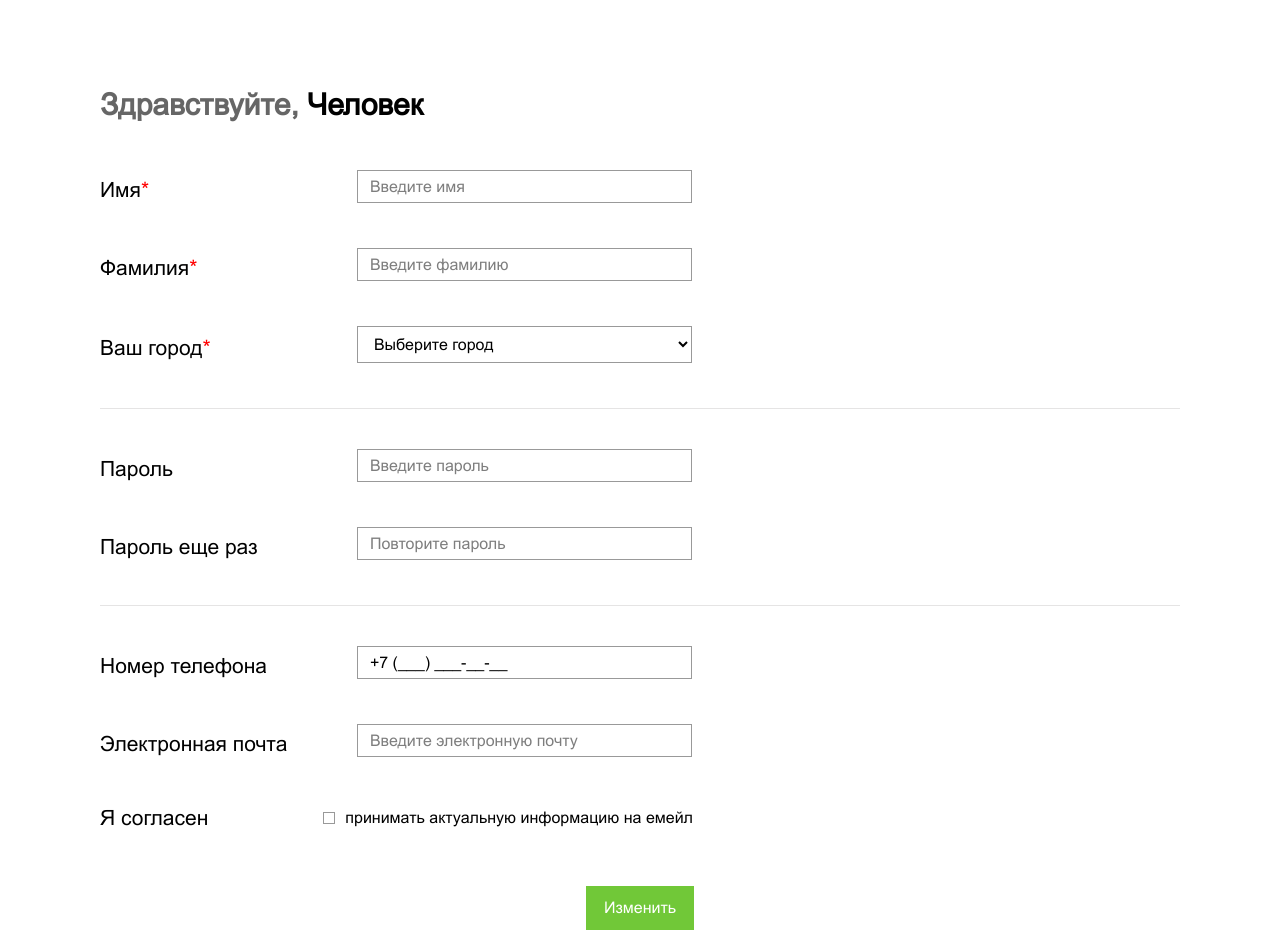
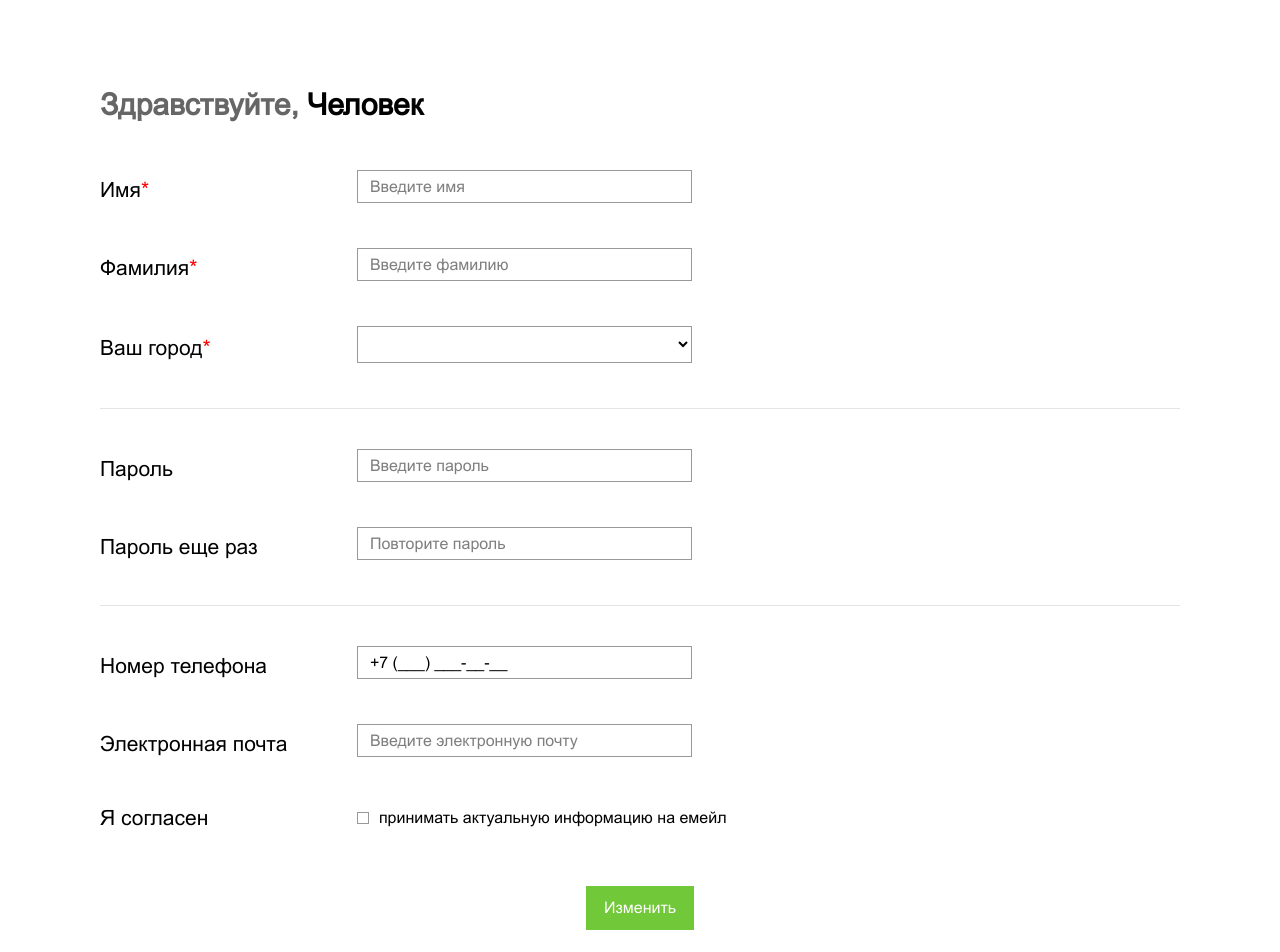
Before and after one commit to TatianaIsk/registration-test, a Next.js app: page / in a window 1280 px wide. Shown: the top 952 px of the page. Built offline with nearby package versions, Linux system fonts and the light colour scheme.

Commit message:
fix: input, select functionality and validation

```diff
--- a/app/(site)/MainPage.module.scss
+++ b/app/(site)/MainPage.module.scss
@@ -20,18 +20,29 @@
   }
 
   .checkbox {
-    display: flex;
+    display: grid;
+    grid-template-columns: 0.3fr 1fr;
+    grid-gap: 10px;
     align-items: center;
     margin-bottom: 40px;
+
+    @media screen and (max-width: $desktop-s) {
+      grid-template-columns: 0.4fr 1fr;
+      grid-gap: 10px;
+    }
+
+    @media screen and (max-width: $mobile) {
+      grid-template-columns: 0.4fr 1fr;
+      grid-gap: 10px;
+    }
 
     .textCheckbox {
       font-size: 21px;
       font-style: normal;
       font-weight: 400;
-      margin-right: 115px;
 
-      @media screen and (max-width: $mobile-l) {
-        font-size: 14px;
+      @media screen and (max-width: $mobile) {
+        font-size: 18px;
       }
     }
   }
--- a/app/(site)/helpers/validation.ts
+++ b/app/(site)/helpers/validation.ts
@@ -3,9 +3,9 @@ import * as yup from 'yup';
 export const validationSchema = yup.object().shape({
   firstName: yup
     .string()
-    .matches(/^[а-яА-ЯёЁ]$/, 'Должна использоваться кириллица')
-    .min(2, 'Используйте не менее 2 символов')
-    .required('Это поле должно быть заполнено'),
+    .required('Это поле должно быть заполнено')
+    .matches(/^[а-яА-ЯёЁ]+$/, 'Должна использоваться кириллица')
+    .min(2, 'Используйте не менее 2 символов'),
   lastName: yup
     .string()
     .matches(/^[а-яА-ЯёЁ]{2,}$/, 'Должна использоваться кириллица')
@@ -20,14 +20,14 @@ export const validationSchema = yup.object().shape({
     .string()
     .oneOf([yup.ref('password')], 'Пароли не совпадают')
     .required('Это поле должно быть заполнено'),
-  phone: yup.string().matches(/^^((8|\+7)[\- ]?)?(\(?\d{3}\)?[\- ]?)?[\d\- ]{7}$/gm, 'Введите корректные данные'),
+  phone: yup.string().matches(/^^((8|\+7)[\- ]?)?(\(?\d{3}\)?[\- ]?)?[\d\- ]+$/gm, 'Введите корректные данные'),
   checkbox: yup.boolean(),
   email: yup
     .string()
     .when('checkbox', {
       is: true,
       then: schema => schema.required('Email должен быть заполнен'),
+      otherwise: schema => schema.optional(),
     })
-    .email('Введите верный email')
-    .matches(/^[-\w.]+@([A-z0-9][-A-z0-9]+\.)+[A-z]{2,4}$/gm, 'Введите корректные данные'),
+    .email('Введите верный email'),
 });
--- a/app/(site)/page.tsx
+++ b/app/(site)/page.tsx
@@ -1,12 +1,12 @@
 'use client';
 import { useState, useEffect } from 'react';
-import { useForm } from 'react-hook-form';
+import { FormProvider, useForm, useWatch } from 'react-hook-form';
 import { yupResolver } from '@hookform/resolvers/yup';
 import { validationSchema } from './helpers/validation';
 
 import cities from '@/json/cities.json';
 
-import MainPageState from './utils/MainPageState';
+import { MainPageState } from './utils/MainPageState';
 import initialState from './utils/initialState';
 
 import Button from '@/components/ui/Button';
@@ -15,19 +15,21 @@ import Title from '@/components/ui/Title';
 import Select from '@/components/ui/Select';
 import InputPhone from '@/components/ui/Input/InputPhone';
 import Checkbox from '@/components/ui/Input/Checkbox';
-import Error from '@/components/ui/Error';
 
 import s from './MainPage.module.scss';
 
 const MainPage = () => {
+  const form = useForm<MainPageState>({
+    defaultValues: initialState,
+    resolver: yupResolver(validationSchema),
+  });
+
   const {
     register,
     handleSubmit,
     formState: { errors },
-  } = useForm<MainPageState>({
-    defaultValues: initialState,
-    resolver: yupResolver(validationSchema),
-  });
+  } = form;
+
   const [lastModified, setLastModified] = useState<Date | null>(null);
 
   useEffect(() => {
@@ -57,70 +59,31 @@ const MainPage = () => {
   };
 
   return (
+    <FormProvider {...form}>
       <form className={s.container} onSubmit={onSubmit}>
         <Title name='Человек' />
         <div className={s.mainBlock}>
-        <Input
-          {...register('firstName')}
-          classNames={{ input: errors.firstName && s.inputError }}
-          label='Имя'
-          required
-          placeholder='Введите имя'
-          htmlFor='firstName'
-          error={errors.firstName?.message}
-        />
-        <Input
-          {...register('lastName')}
-          classNames={{ input: errors.lastName && s.inputError }}
-          label='Фамилия'
-          required
-          placeholder='Введите фамилию'
-          htmlFor='lastName'
-          error={errors.lastName?.message}
-        />
-        <Select
-          {...register('cities')}
-          classNames={{ select: errors.selectCities && s.inputError }}
-          options={cities}
-          label='Ваш город'
-          required
-          htmlFor='cities'
-          error={errors.selectCities?.message}
-        />
+          <Input classNames={{ input: errors.firstName && s.inputError }} label='Имя' required placeholder='Введите имя' htmlFor='firstName' error={errors.firstName?.message} name='firstName' />
+          <Input classNames={{ input: errors.lastName && s.inputError }} label='Фамилия' required placeholder='Введите фамилию' htmlFor='lastName' name='lastName' />
+          <Select classNames={{ select: errors.selectCities && s.inputError }} options={cities} label='Ваш город' required htmlFor='selectCities' name='selectCities' />
         </div>
         <div className={s.passwordBlock}>
+          <Input {...register('password')} classNames={{ input: errors.password && s.inputError }} label='Пароль' placeholder='Введите пароль' htmlFor='password' type='password' name='password' />
           <Input
-          {...register('password')}
-          classNames={{ input: errors.password && s.inputError }}
-          label='Пароль'
-          placeholder='Введите пароль'
-          htmlFor='password'
-          type='password'
-          error={errors.password?.message}
-        />
-        <Input
-          {...register('confirmPassword')}
             classNames={{ input: errors.confirmPassword && s.inputError }}
             label='Пароль еще раз'
             placeholder='Повторите пароль'
             htmlFor='confirmPassword'
             type='password'
-          error={errors.confirmPassword?.message}
+            name='confirmPassword'
           />
         </div>
         <div className={s.emailBlock}>
-        <InputPhone {...register('phone')} classNames={{ input: errors.phone && s.inputError }} label='Номер телефона' error={errors.phone?.message} />
-        <Input
-          {...register('email')}
-          classNames={{ input: errors.email && s.inputError }}
-          label='Электронная почта'
-          placeholder='Введите электронную почту'
-          htmlFor='email'
-          error={errors.email?.message}
-        />
+          <InputPhone classNames={{ input: errors.phone && s.inputError }} label='Номер телефона' htmlFor='phone' name='phone' />
+          <Input classNames={{ input: errors.email && s.inputError }} label='Электронная почта' placeholder='Введите электронную почту' htmlFor='email' name='email' />
           <div className={s.checkbox}>
             <p className={s.textCheckbox}>Я согласен</p>
-          <Checkbox {...register('checkbox')} label='принимать актуальную информацию на емейл' />
+            <Checkbox label='принимать актуальную информацию на емейл' name='checkbox' />
           </div>
         </div>
         <div className={s.submitForm}>
@@ -130,6 +93,7 @@ const MainPage = () => {
           {!!lastModified && <p className={s.text}>последние изменения {lastModified.toLocaleString()}</p>}
         </div>
       </form>
+    </FormProvider>
   );
 };
 
--- a/components/ui/Input/Checkbox/index.tsx
+++ b/components/ui/Input/Checkbox/index.tsx
@@ -2,7 +2,7 @@ import { ComponentPropsWithRef } from 'react';
 import clsx from 'clsx';
 import s from './Checkbox.module.scss';
 import Label from '../../Label';
-import Error from '../../Error';
+import { useFormContext } from 'react-hook-form';
 
 interface CheckboxProps extends Omit<ComponentPropsWithRef<'input'>, 'value'> {
   label?: string;
@@ -14,16 +14,22 @@ interface CheckboxProps extends Omit<ComponentPropsWithRef<'input'>, 'value'> {
     checkmark?: string;
   };
   value?: boolean;
+  name: string;
+  disabled?: boolean;
 }
 
-const Checkbox: React.FC<CheckboxProps> = ({ classNames, label, required, value, htmlFor, ...props }) => (
+const Checkbox: React.FC<CheckboxProps> = ({ classNames, label, required, value, htmlFor, disabled, name, ...props }) => {
+  const { register } = useFormContext();
+
+  return (
     <div className={clsx(s.checkboxBlock, classNames?.checkboxBlock)}>
       <label className={s.checkboxLabel}>
-      <input type='checkbox' className={s.checkbox} {...props} checked={value} id={htmlFor} />
+        <input type='checkbox' className={s.checkbox} {...props} checked={value} id={htmlFor} {...register(name, { disabled })} />
         <span className={clsx(s.checkmark, classNames?.checkmark)}></span>
         {label && <Label label={label} htmlFor={htmlFor} required={required} className={s.label} />}
       </label>
     </div>
   );
+};
 
 export default Checkbox;
--- a/components/ui/Input/InputPhone/index.tsx
+++ b/components/ui/Input/InputPhone/index.tsx
@@ -7,8 +7,11 @@ import Label from '../../Label';
 
 import s from './InputPhone.module.scss';
 import Error from '../../Error';
+import { useFormContext } from 'react-hook-form';
+import { ErrorMessage } from '@hookform/error-message';
 
 interface InputProps extends ComponentPropsWithRef<'input'> {
+  name: string;
   label?: string;
   required?: boolean;
   htmlFor?: string;
@@ -16,17 +19,21 @@ interface InputProps extends ComponentPropsWithRef<'input'> {
     inputBlock?: string;
     input?: string;
   };
-  error?: string;
+  disabled?: boolean;
 }
 
-const InputPhone: React.FC<InputProps> = ({ classNames, label, required, htmlFor, error }) => (
-  <div className={clsx(s.inputBlock, classNames?.inputBlock)}>
-    {label && <Label label={label} htmlFor={htmlFor} required={required} />}
-    <div className={s.errorBlock}>
-      <MaskedInput mask='+7 (999) 999-99-99' alwaysShowMask className={clsx(s.inputPhone, classNames?.input)} id={htmlFor} />
-      {error && <Error>{error}</Error>}
+const InputPhone: React.FC<InputProps> = ({ classNames, label, required, htmlFor,name, disabled }) => {
+  const { register } = useFormContext();
+
+  return (
+    <div className={clsx(s.inputBlock, classNames?.inputBlock)}>
+      {label && <Label label={label} htmlFor={htmlFor} required={required} />}
+      <div className={s.errorBlock}>
+        <MaskedInput mask='+7 (999) 999-99-99' alwaysShowMask className={clsx(s.inputPhone, classNames?.input)} id={htmlFor} {...register(name, { disabled })} />
+        <ErrorMessage name={name} render={({ message }) => <Error>{message}</Error>} />
+      </div>
     </div>
-  </div>
-);
+  );
+};
 
 export default InputPhone;
--- a/components/ui/Input/index.tsx
+++ b/components/ui/Input/index.tsx
@@ -1,4 +1,6 @@
 import { ComponentPropsWithRef } from 'react';
+import { useFormContext } from 'react-hook-form';
+import { ErrorMessage } from '@hookform/error-message';
 
 import clsx from 'clsx';
 
@@ -8,6 +10,7 @@ import Error from '../Error';
 import s from './Input.module.scss';
 
 interface InputProps extends ComponentPropsWithRef<'input'> {
+  name: string;
   label?: string;
   required?: boolean;
   htmlFor?: string;
@@ -18,14 +21,18 @@ interface InputProps extends ComponentPropsWithRef<'input'> {
   error?: string;
 }
 
-const Input: React.FC<InputProps> = ({ classNames, disabled, label, required, htmlFor, error, ...props }) => (
-  <div className={clsx(s.inputBlock, classNames?.inputBlock)}>
-    {label && <Label label={label} htmlFor={htmlFor} required={required} />}
-    <div className={s.errorBlock}>
-      <input id={htmlFor} className={clsx(s.input, classNames?.input)} disabled={disabled} {...props} />
-      {error && <Error>{error}</Error>}
+const Input: React.FC<InputProps> = ({ classNames, disabled, label, required, htmlFor, name, ...props }) => {
+  const { register } = useFormContext();
+
+  return (
+    <div className={clsx(s.inputBlock, classNames?.inputBlock)}>
+      {label && <Label label={label} htmlFor={htmlFor} required={required} />}
+      <div className={s.errorBlock}>
+        <input id={htmlFor} className={clsx(s.input, classNames?.input)} disabled={disabled} {...props} {...register(name, { disabled })} />
+        <ErrorMessage name={name} render={({ message }) => <Error>{message}</Error>} />
+      </div>
     </div>
-  </div>
-);
+  );
+};
 
 export default Input;
--- a/components/ui/Label/Label.module.scss
+++ b/components/ui/Label/Label.module.scss
@@ -8,6 +8,10 @@
   font-weight: 300;
   line-height: 19px;
 
+  @media screen and (max-width: $mobile) {
+    font-size: 18px;
+  }
+
   @media screen and (max-width: $mobile-l) {
     margin-bottom: 10px;
   }
--- a/components/ui/Select/index.tsx
+++ b/components/ui/Select/index.tsx
@@ -7,12 +7,15 @@ import clsx from 'clsx';
 
 import s from './Select.module.scss';
 import Error from '../Error';
+import { useFormContext } from 'react-hook-form';
+import { ErrorMessage } from '@hookform/error-message';
 
 interface SelectProps {
   options: RawOption[];
   onChange?: (value: string) => void;
   value?: string;
-  name?: string;
+  name: string;
+  disabled?: boolean;
   label?: string;
   htmlFor?: string;
   required?: boolean;
@@ -23,14 +26,15 @@ interface SelectProps {
   error?: string;
 }
 
-const Select: React.FC<SelectProps> = ({ options, classNames, onChange, value, name, label, htmlFor, required, error }) => {
+const Select: React.FC<SelectProps> = ({ options, classNames, name, label, htmlFor, required, disabled }) => {
   const { sortedOptions, largestCity } = useSortedOptions(options);
+  const { register } = useFormContext();
 
   return (
     <div className={clsx(s.selectBlock, classNames?.selectBlock)}>
       {label && <Label label={label} htmlFor={htmlFor} required={required} />}
       <div className={s.errorBlock}>
-        <select id={htmlFor} className={clsx(s.select, classNames?.select)} value={value} name={name}>
+        <select id={htmlFor} className={clsx(s.select, classNames?.select)} {...register(name, { disabled })}>
           <option className={s.option}>Выберите город</option>
           {largestCity && (
             <option key={largestCity.population} value={largestCity.population}>
@@ -43,7 +47,7 @@ const Select: React.FC<SelectProps> = ({ options, classNames, onChange, value, n
             </option>
           ))}
         </select>
-        {error && <Error>{error}</Error>}
+        <ErrorMessage name={name} render={({ message }) => <Error>{message}</Error>} />
       </div>
     </div>
   );
--- a/package.json
+++ b/package.json
@@ -9,6 +9,7 @@
     "lint": "next lint"
   },
   "dependencies": {
+    "@hookform/error-message": "^2.0.1",
     "@hookform/resolvers": "^3.3.2",
     "clsx": "^2.0.0",
     "next": "14.0.3",
```
Also changed, not shown: app/(site)/utils/MainPageState.ts (+5 -7 lines), components/ui/Input/Checkbox/Checkbox.module.scss (+4 -16 lines), 1 other file (tests, documents, lock files or other folders). Lines whose indentation alone changed are shown as unchanged.
